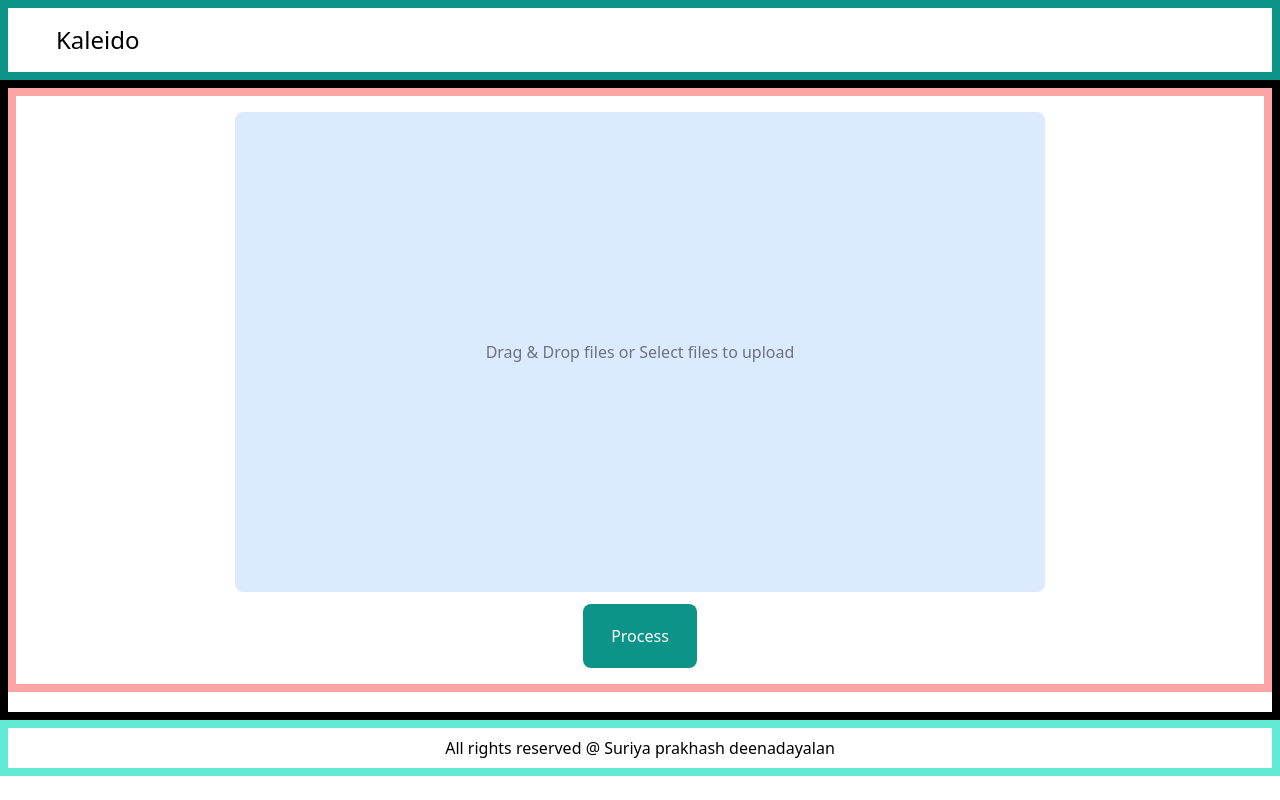
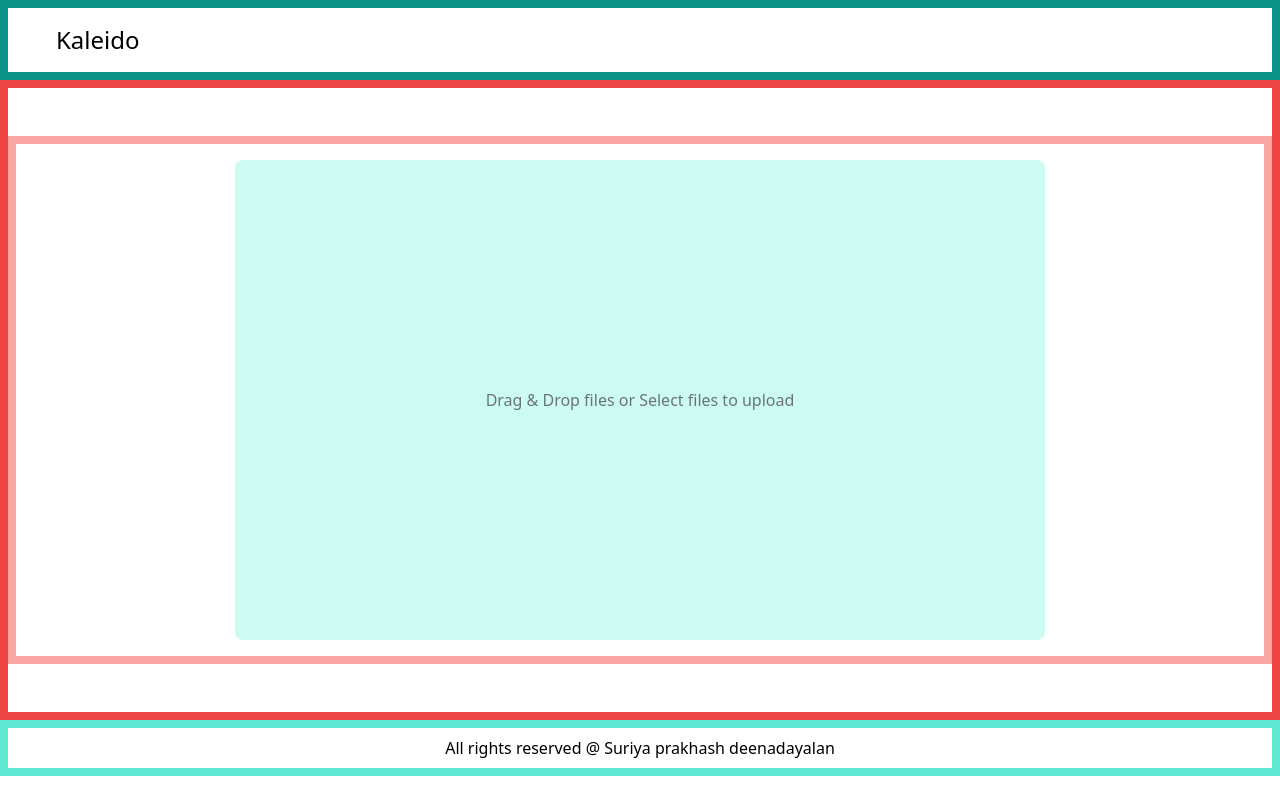
Before and after one commit to suriyaprakhash/kaleido, a Next.js app: page / in a window 1280 px wide. Built offline with nearby package versions, Linux system fonts and the light colour scheme.

Commit message:
formatted main page and removed unnecssary divs, moved search to left

```diff
--- a/src/app/components/canvas.tsx
+++ b/src/app/components/canvas.tsx
@@ -108,7 +108,7 @@ function Canvas({ actualJsonData, actuatorType, parentCallback }: any) {
         </div>
         <div className="col-span-2 border-4 border-red-400 flex flex-col p-2">
           <button className="bg-teal-600 rounded-lg p-3" onClick={gotoDragAndDrop}>
-            <span className="text-white">Go Back</span>
+            <span className="text-white">Start Over</span>
           </button>
         </div>
       </section>
--- a/src/app/components/dragAndDrop.tsx
+++ b/src/app/components/dragAndDrop.tsx
@@ -5,7 +5,7 @@ import { ActuatorType } from "../actuators/actuatorTypes";
 import { ActuatorTypeDecider } from "../actuators/ActuatorTypeDecider";
 
 
-export default function DragAndDrop({validationTypeFromParent, parentCallback}: any) {
+export default function DragAndDrop({ validationTypeFromParent, parentCallback }: any) {
   const [dragActive, setDragActive] = useState<boolean>(false);
   const inputRef = useRef<any>(null);
   const [files, setFiles] = useState<any>([]);
@@ -48,9 +48,6 @@ export default function DragAndDrop({validationTypeFromParent, parentCallback}:
     }
   }
 
-  // function submitToParent() {
-
-  // }
 
   const readFile = async (file: File): Promise<any | undefined> => {
     const reader = new FileReader();
@@ -120,10 +117,12 @@ export default function DragAndDrop({validationTypeFromParent, parentCallback}:
 
   return (
     <div className="flex flex-col items-center m-4">
+
+      {files.length === 0 &&
         <form onClick={openFileExplorer}
-        className={`${dragActive ? "bg-blue-400" : "bg-blue-100"
-          }  p-8 w-2/3 h-[60vh] rounded-lg text-center flex flex-col items-center justify-center
-          hover:bg-blue-200 hover:animate-pulse`}
+          className={`${dragActive ? "bg-teal-100" : "bg-teal-100"
+            }  p-8 w-2/3 h-[60vh] rounded-lg text-center flex flex-col items-center justify-center cursor-pointer
+          hover:bg-teal-300 hover:animate-pulse`}
           onDragEnter={handleDragEnter}
           onSubmit={(e) => e.preventDefault()}
           onDrop={handleDrop}
@@ -131,8 +130,7 @@ export default function DragAndDrop({validationTypeFromParent, parentCallback}:
           onDragOver={handleDragOver}
         >
           {/* this input element allows us to select files for upload. We make it hidden so we can activate it when the user clicks select files */}
-        <input
-          placeholder="fileInput"
+          <input placeholder="fileInput"
             className="hidden"
             ref={inputRef}
             type="file"
@@ -141,31 +139,38 @@ export default function DragAndDrop({validationTypeFromParent, parentCallback}:
             accept=".json"
           />
 
-        <p   className="text-gray-500">
+          <p className="text-gray-500">
             Drag & Drop files or
             Select files
             to upload
           </p>
-      </form>
+        </form>}
 
-      <button
-          className="bg-teal-600 rounded-lg p-5 mt-3 w-auto"
-          onClick={handleSubmitFile}
-        >
-          <span className="p-2 text-white">Process</span>
+      {files.length > 0 &&
+        // <button className="bg-teal-600 rounded-lg p-5 mt-3 w-auto" onClick={handleSubmitFile}>
+        //   <span className="p-2 text-white">Visualize</span>
+        // </button>
+
+        <button type="button" onClick={handleSubmitFile}
+                className="text-white bg-teal-600 hover:bg-teal-800  focus:bg-teal-300
+                font-medium rounded-full text-sm p-2.5 text-center inline-flex items-center me-2
+                dark:bg-teal-600 dark:hover:bg-teal-700 dark:focus:bg-teal-800
+                animate-bounce">
+          <svg className="w-4 h-4" aria-hidden="true" xmlns="http://www.w3.org/2000/svg" fill="none" viewBox="0 0 14 10">
+            <path stroke="currentColor" stroke-linecap="round" stroke-linejoin="round" stroke-width="2" d="M1 5h12m0 0L9 1m4 4L9 9" />
+          </svg>
+          <span className="sr-only">Visualize</span>
         </button>
+      }
 
-      {errorMessage?.length == 0 ? null :
+      {errorMessage?.length! > 0 &&
         <div className="bg-red-700 text-white opacity-50 rounded-xl p-2 mt-3 w-auto">{errorMessage}</div>
       }
 
       {files.map((file: File, idx: number) => (
         <div key={idx} className="flex flex-row space-x-5">
           <span>{file.name}</span>
-          <span
-            className="text-red-500 cursor-pointer"
-            onClick={() => removeFile(file.name, idx)}
-          >
+          <span className="text-red-500 cursor-pointer" onClick={() => removeFile(file.name, idx)}>
             remove
           </span>
         </div>
--- a/src/app/diagrams/force-directed-graph/forceDirectedGraph.tsx
+++ b/src/app/diagrams/force-directed-graph/forceDirectedGraph.tsx
@@ -146,25 +146,6 @@ const ForceDirectedGraph = ({ jsonData }: { jsonData: ForceDirectedGraphContaine
             <section className="grid gap-4 border-8 border-red-100 p-2 sm:grid-cols-4">
                 {/* <svg ref={svgRef} className="border-4 border-green-800 md:w-[800px] sm:h-[800px]"> */}
 
-                <div className="sm:col-span-1 border-4 border-green-800 grid grid-cols-2 p-4">
-                    <div className="text-center col-span-2">Data Window</div>
-                    <div className="col-span-2">ForceDirectedGraph</div>
-                    <div>
-                        <p>Nodes found - {tempJsonData.nodes.length}</p>
-                        <p>Links found - {tempJsonData.links.length}</p>
-                    </div>
-                    <div className="col-span-2 hidden lg:block">
-                        <h3 className="">NODES</h3>
-                        <ul className="list-disc overflow-y-auto h-56">
-                            {tempJsonData.nodes.map(node => <li key={node.id}>{node.id}</li>)}
-                        </ul>
-                    </div>
-                </div>
-
-                <div className="sm:col-span-2 border-4 border-green-800 rounded-lg">
-                    <svg ref={svgRef} className="border-4 border-green-400 rounded-lg">
-                    </svg>
-                </div>
 
                 <div className="sm:col-span-1 border-4 border-green-800 grid grid-cols-2 p-4 h-1/2 ">
                     <div className="col-span-2 text-center">Search Window</div>
@@ -181,6 +162,26 @@ const ForceDirectedGraph = ({ jsonData }: { jsonData: ForceDirectedGraphContaine
                     </div>
                 </div>
 
+                <div className="sm:col-span-2 border-4 border-green-800 rounded-lg">
+                    <svg ref={svgRef} className="border-4 border-green-400 rounded-lg">
+                    </svg>
+                </div>
+
+                <div className="sm:col-span-1 border-4 border-green-800 grid grid-cols-2 p-4">
+                    <div className="text-center col-span-2">Data Window</div>
+                    <div className="col-span-2">ForceDirectedGraph</div>
+                    <div>
+                        <p>Nodes found - {tempJsonData.nodes.length}</p>
+                        <p>Links found - {tempJsonData.links.length}</p>
+                    </div>
+                    <div className="col-span-2 hidden lg:block">
+                        <h3 className="">NODES</h3>
+                        <ul className="list-disc overflow-y-auto h-56">
+                            {tempJsonData.nodes.map(node => <li key={node.id}>{node.id}</li>)}
+                        </ul>
+                    </div>
+                </div>
+
             </section>
 
             {/* <section className="border-8 border-red-400 p-2">
--- a/src/app/diagrams/tree-graph/treeGraph.tsx
+++ b/src/app/diagrams/tree-graph/treeGraph.tsx
@@ -52,12 +52,6 @@ const TreeGraph = ({ convertedJsonData, actualJsonData }: { convertedJsonData: T
 
       <section className="grid gap-4 border-8 border-red-100 p-2 sm:grid-cols-4">
 
-
-        <div className="sm:col-span-3 border-4 border-green-800 rounded-lg">
-          <svg ref={svgRef} className="border-4 border-green-400 rounded-lg">
-          </svg>
-        </div>
-
         <div className="sm:col-span-1 border-4 border-green-800 grid grid-cols-2 p-4 h-1/2 ">
           <div className="col-span-2 text-center">Search Window</div>
           <div className="col-span-2 border-4 border-green-800">
@@ -70,6 +64,10 @@ const TreeGraph = ({ convertedJsonData, actualJsonData }: { convertedJsonData: T
           </div>
         </div>
 
+        <div className="sm:col-span-3 border-4 border-green-800 rounded-lg">
+          <svg ref={svgRef} className="border-4 border-green-400 rounded-lg">
+          </svg>
+        </div>
 
       </section>
 
--- a/src/app/page.tsx
+++ b/src/app/page.tsx
@@ -28,21 +28,18 @@ export default function Page() {
 
   return (
 
-    <main className="flex flex-col border-8 border-black min-h-[80vh]">
+    <main className="flex flex-col border-8 border-red-500 min-h-[80vh] justify-center">
       {/* <section className="border-8 border-red-500">
           MAIN - Visualize your spring dependencies
           <h1>data gogg - check not getting applied</h1>
       </section> */}
-
-      {jsonData === undefined ?
       <section className="border-8 border-red-300">
-          <DragAndDrop validationTypeFromParent='json' parentCallback = {callbackFromDragAndDrop} />
+        {jsonData === undefined ?
+          <DragAndDrop validationTypeFromParent='json' parentCallback={callbackFromDragAndDrop} />
+          :
+          <Canvas actualJsonData={jsonData} actuatorType={actuatorType} parentCallback={callbackFromCanvas} />
+        }
       </section>
-      :
-      <section>
-        <Canvas actualJsonData = {jsonData} actuatorType = {actuatorType} parentCallback = {callbackFromCanvas}/>
-      </section>
-      }
 
     </main>
   );
```
Lines whose indentation alone changed are shown as unchanged.
